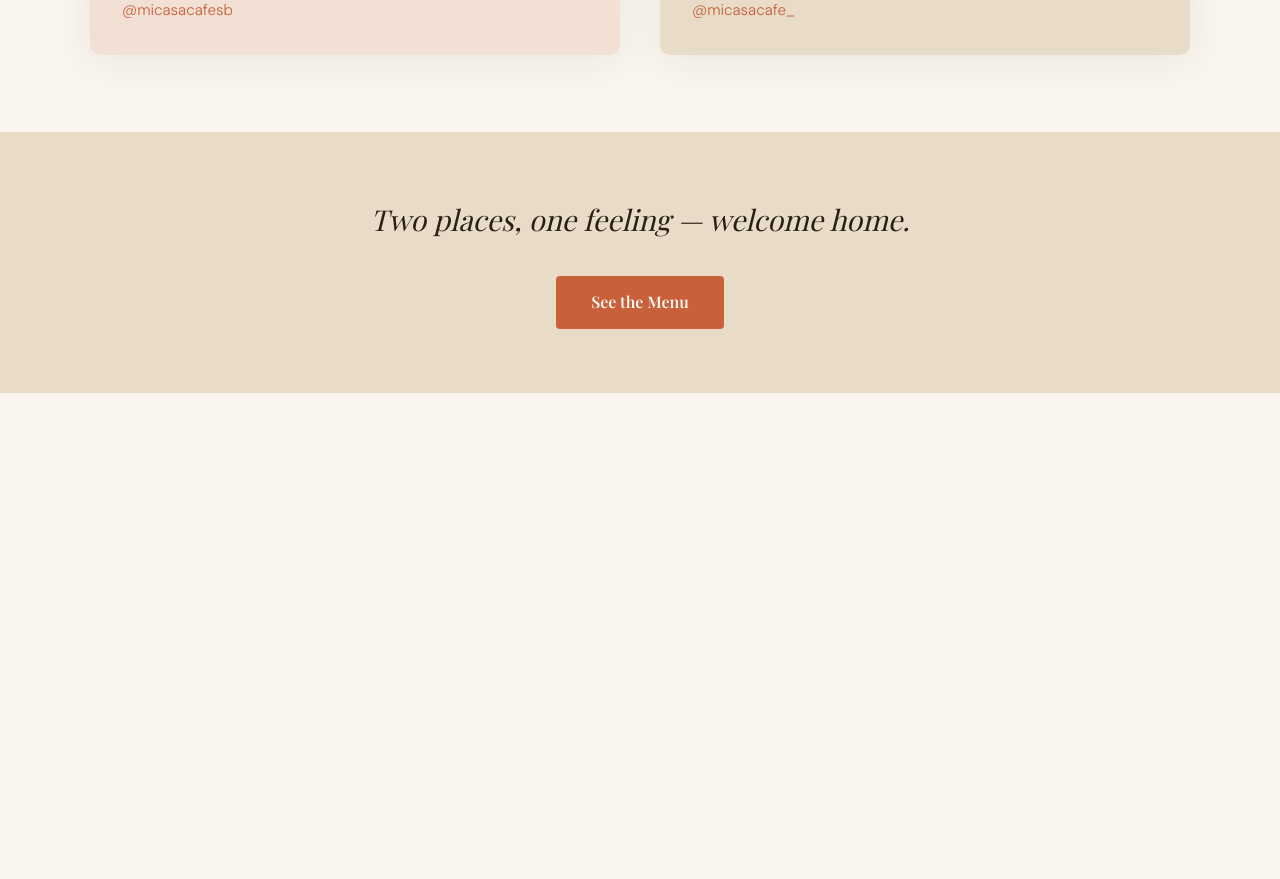
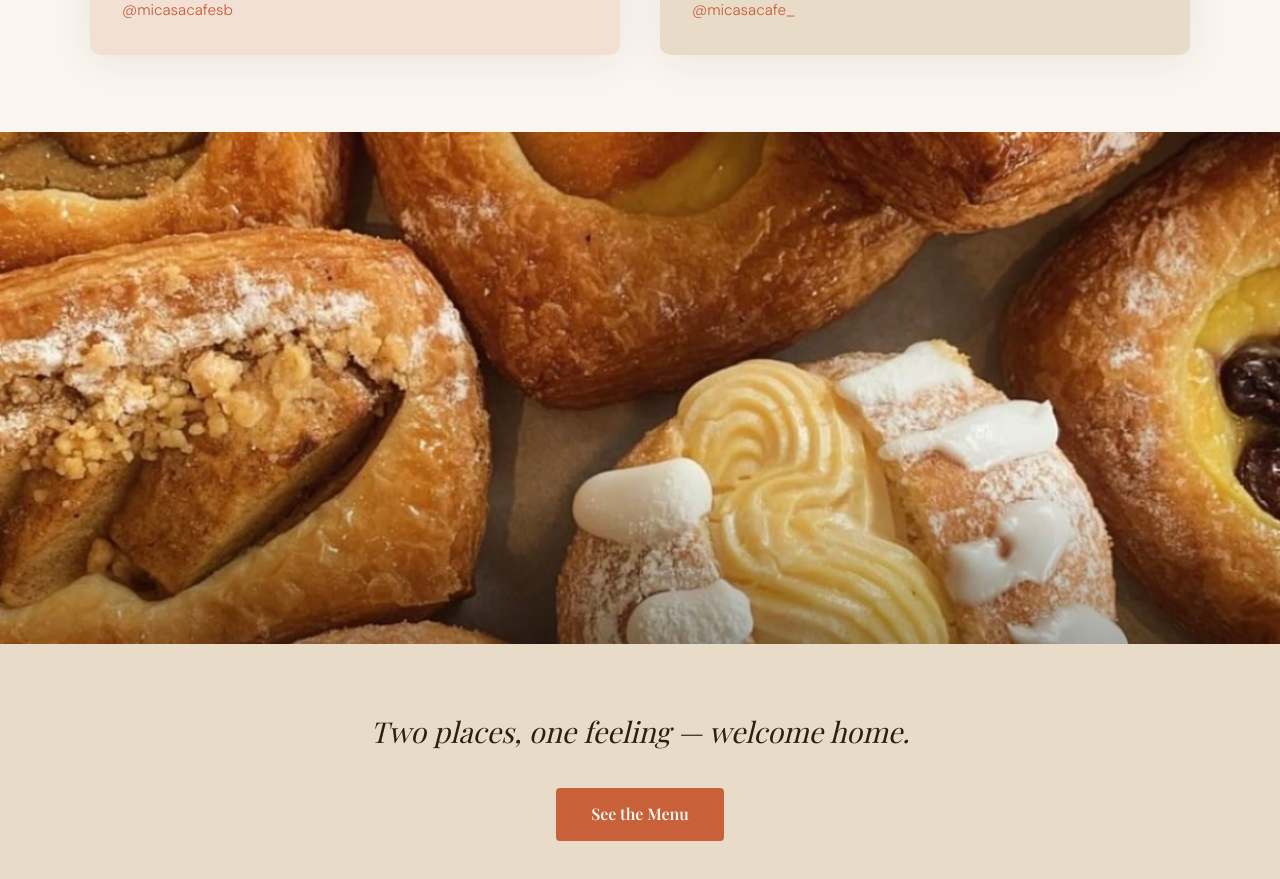
Before and after one commit to Wissko/micasa-cafe, a Next.js app: page /locations in a window 1280 px wide. Shown: the part 960-1839 px from the top of the page. Before the commit the page ends 1353 px from the top, so only its background shows below. Built offline with nearby package versions, Linux system fonts and the light colour scheme; a web font is replaced by a local one.

Commit message:
feat(locations): add halal Danish pastries brand photo between cards and CTA

```diff
--- a/app/locations/page.tsx
+++ b/app/locations/page.tsx
@@ -247,6 +247,18 @@ export default function LocationsPage() {
         </div>
       </section>
 
+      {/* ══════════════════════════════════════════
+          HALAL / BRAND — full-bleed Danish photo (image has its own text, no overlay)
+      ══════════════════════════════════════════ */}
+      <section style={{ position: 'relative', height: 'clamp(280px, 40vw, 520px)', overflow: 'hidden' }}>
+        <Image
+          src="/images/IMG_5799.jpeg"
+          alt="Mi Casa Café Queensland — 100% Halal certified pastries selection"
+          fill unoptimized
+          style={{ objectFit: 'cover', objectPosition: 'center' }}
+        />
+      </section>
+
       {/* CTA */}
       <section style={{ backgroundColor: 'var(--sand)', padding: '4rem 2rem', textAlign: 'center' }}>
         <motion.div
```
